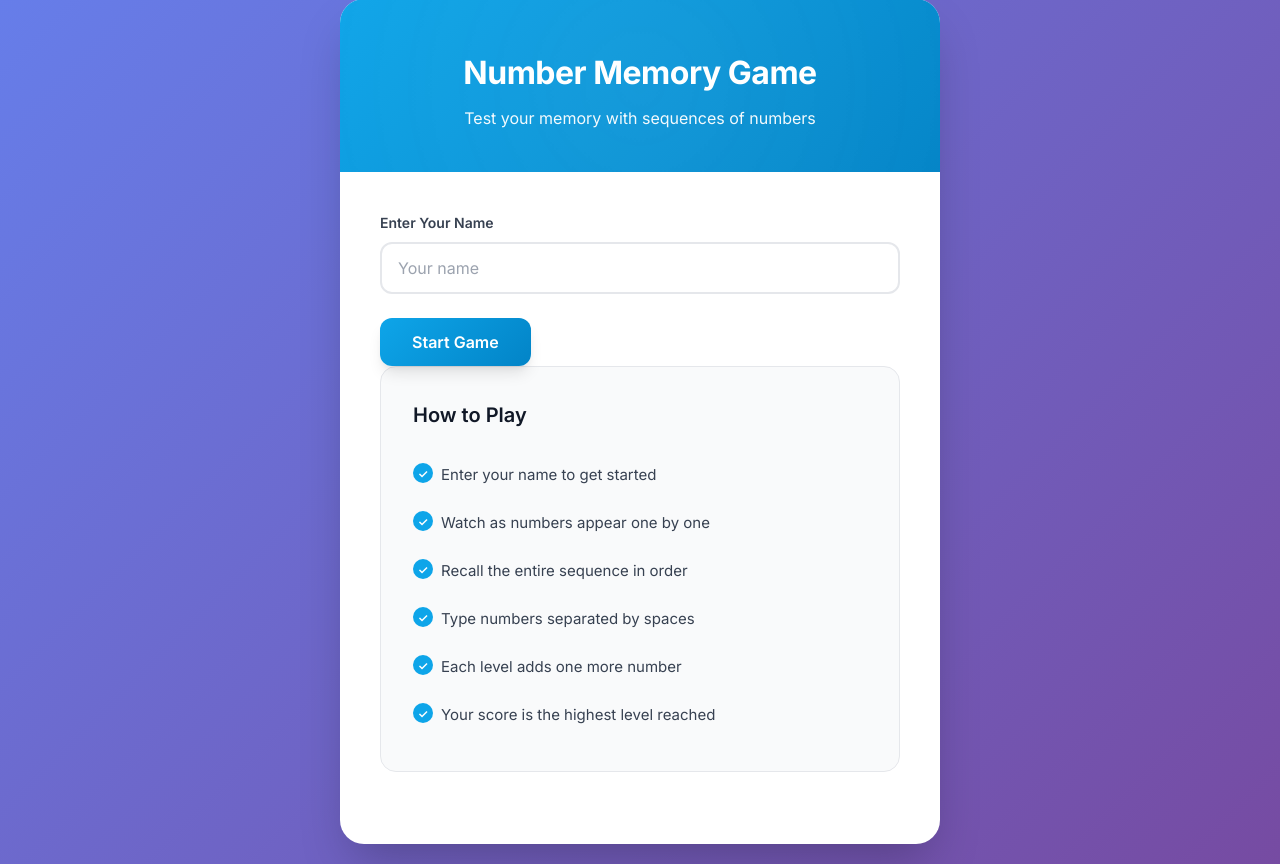
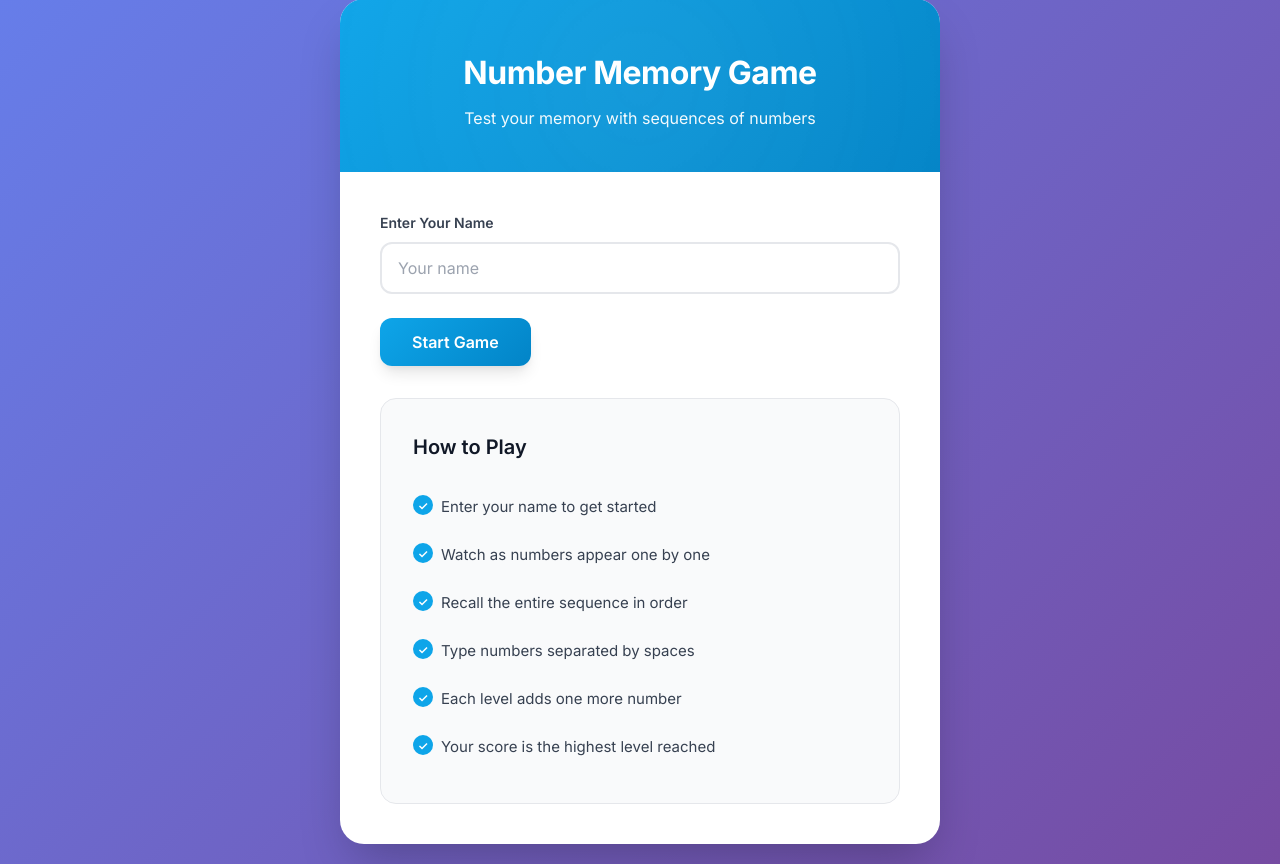
Before and after one commit to Priyanshu-Pokhariya-Dev/Number_Memory_Game_UI, a FastAPI app: page / in a window 1280 px wide. Shown: the part 21-885 px from the top of the page. Run offline with FastAPI, Linux system fonts and the light colour scheme.

Commit message:
Update style.css

```diff
--- a/static/style.css
+++ b/static/style.css
@@ -54,6 +54,7 @@ body {
         opacity: 0;
         transform: translateY(20px);
     }
+
     to {
         opacity: 1;
         transform: translateY(0);
@@ -94,8 +95,17 @@ body {
 }
 
 @keyframes pulse {
-    0%, 100% { transform: scale(1); opacity: 0.5; }
-    50% { transform: scale(1.1); opacity: 0.8; }
+
+    0%,
+    100% {
+        transform: scale(1);
+        opacity: 0.5;
+    }
+
+    50% {
+        transform: scale(1.1);
+        opacity: 0.8;
+    }
 }
 
 .header h1 {
@@ -136,7 +146,7 @@ body {
     background: var(--gray-50);
     border-radius: 16px;
     padding: 32px;
-    margin-bottom: 32px;
+    margin-top: 32px;
     border: 1px solid var(--gray-200);
 }
 
@@ -351,6 +361,7 @@ body {
         transform: scale(0.8);
         opacity: 0;
     }
+
     to {
         transform: scale(1);
         opacity: 1;
@@ -366,6 +377,7 @@ body {
         opacity: 0;
         transform: translateY(20px);
     }
+
     to {
         opacity: 1;
         transform: translateY(0);
@@ -390,6 +402,7 @@ body {
         opacity: 0;
         transform: translateX(-20px);
     }
+
     to {
         opacity: 1;
         transform: translateX(0);
@@ -582,6 +595,7 @@ body {
 }
 
 @media (prefers-reduced-motion: reduce) {
+
     *,
     *::before,
     *::after {
```
